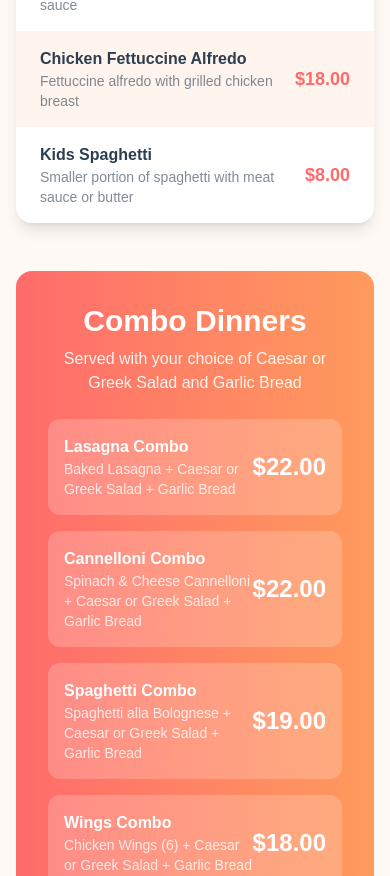
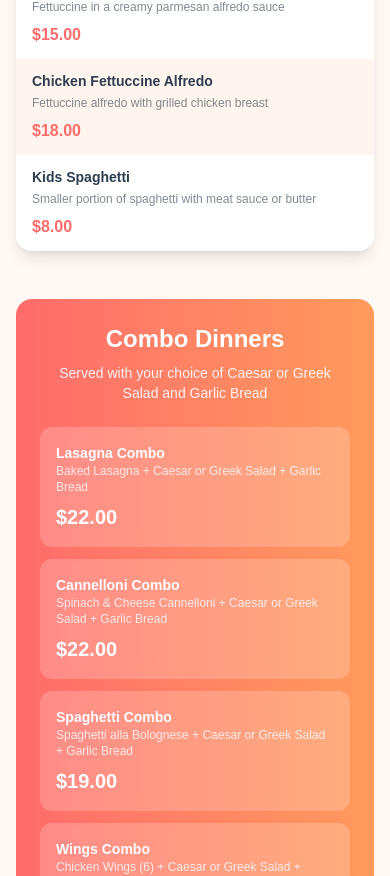
Before and after one commit to AlxM1/beethoven-pizza, a Next.js app: page /menu in a window 390 px wide. Shown: the part 6257-7133 px from the top of the page. Built offline with nearby package versions, Linux system fonts and the light colour scheme.

Commit message:
Sandbox autosave

```diff
--- a/src/app/menu/page.tsx
+++ b/src/app/menu/page.tsx
@@ -313,15 +313,15 @@ export default function MenuPage() {
             {menuData.pasta.map((item, index) => (
               <div
                 key={item.name}
-                className={`px-6 py-4 flex justify-between items-center ${
+                className={`px-4 md:px-6 py-3 md:py-4 flex flex-col sm:flex-row sm:justify-between sm:items-center gap-2 ${
                   index % 2 === 0 ? "bg-white" : "bg-[#FFF5EE]"
                 }`}
               >
-                <div>
-                  <h3 className="font-bold text-[#2C3E50]">{item.name}</h3>
-                  <p className="text-sm text-[#2C3E50]/60">{item.description}</p>
+                <div className="flex-1">
+                  <h3 className="font-bold text-[#2C3E50] text-sm md:text-base">{item.name}</h3>
+                  <p className="text-xs md:text-sm text-[#2C3E50]/60 mt-1">{item.description}</p>
                 </div>
-                <span className="font-bold text-[#FF6B6B] text-lg">{item.price}</span>
+                <span className="font-bold text-[#FF6B6B] text-base md:text-lg">{item.price}</span>
               </div>
             ))}
           </div>
@@ -329,18 +329,18 @@ export default function MenuPage() {
 
         {/* Combo Dinners Section */}
         <section className="mb-12">
-          <div className="bg-gradient-to-r from-[#FF6B6B] to-[#FF9A5C] rounded-2xl p-8 text-white">
-            <h2 className="text-3xl font-bold text-center mb-2">Combo Dinners</h2>
-            <p className="text-center text-white/90 mb-6">Served with your choice of Caesar or Greek Salad and Garlic Bread</p>
+          <div className="bg-gradient-to-r from-[#FF6B6B] to-[#FF9A5C] rounded-2xl p-6 md:p-8 text-white">
+            <h2 className="text-2xl md:text-3xl font-bold text-center mb-2">Combo Dinners</h2>
+            <p className="text-center text-white/90 mb-6 text-sm md:text-base">Served with your choice of Caesar or Greek Salad and Garlic Bread</p>
 
-            <div className="grid md:grid-cols-2 gap-4">
+            <div className="grid sm:grid-cols-2 gap-3 md:gap-4">
               {menuData.comboDinners.map((combo) => (
-                <div key={combo.name} className="bg-white/20 backdrop-blur-sm rounded-xl p-4 flex justify-between items-center">
-                  <div>
-                    <h3 className="font-bold">{combo.name}</h3>
-                    <p className="text-sm text-white/80">{combo.description}</p>
+                <div key={combo.name} className="bg-white/20 backdrop-blur-sm rounded-xl p-4 flex flex-col sm:flex-row sm:justify-between sm:items-center gap-2">
+                  <div className="flex-1">
+                    <h3 className="font-bold text-sm md:text-base">{combo.name}</h3>
+                    <p className="text-xs md:text-sm text-white/80">{combo.description}</p>
                   </div>
-                  <span className="font-bold text-2xl">{combo.price}</span>
+                  <span className="font-bold text-xl md:text-2xl">{combo.price}</span>
                 </div>
               ))}
             </div>
```
